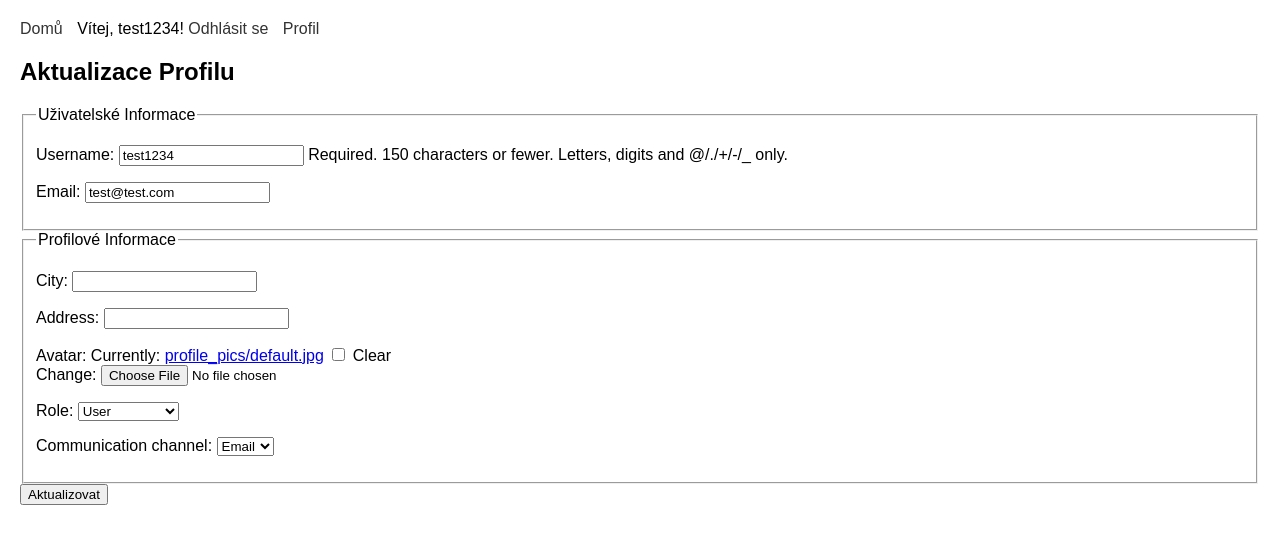
After one commit to Afickyj/Storge, a Django app: page /users/profile/update/ in a window 1280 px wide. The commit adds this page. Shown: the top 544 px of the page. Run offline with Django 5.2, Linux system fonts and the light colour scheme; a user stored in the database is signed in; data comes from the database, SQL or seed files in the repository; both versions use the stored data as it was after the commit.

Commit message:
aktualizace uživatelských údajů

```diff
--- a/StorgeProject/settings.py
+++ b/StorgeProject/settings.py
@@ -12,6 +12,7 @@ https://docs.djangoproject.com/en/5.1/ref/settings/
 
 from pathlib import Path
 import os
+from django.urls import reverse_lazy
 
 # Build paths inside the project like this: BASE_DIR / 'subdir'.
 BASE_DIR = Path(__file__).resolve().parent.parent
@@ -127,3 +128,5 @@ MEDIA_ROOT = os.path.join(BASE_DIR, 'media')
 # https://docs.djangoproject.com/en/5.1/ref/settings/#default-auto-field
 
 DEFAULT_AUTO_FIELD = "django.db.models.BigAutoField"
+
+LOGIN_REDIRECT_URL = reverse_lazy('profile')
--- a/users/apps.py
+++ b/users/apps.py
@@ -1,4 +1,5 @@
 from django.apps import AppConfig
+
 
 class UsersConfig(AppConfig):
     default_auto_field = "django.db.models.BigAutoField"
--- a/users/forms.py
+++ b/users/forms.py
@@ -1,6 +1,8 @@
 from django import forms
 from django.contrib.auth.models import User
 from django.contrib.auth.forms import UserCreationForm
+from .models import Profile
+
 
 class UserRegisterForm(UserCreationForm):
     email = forms.EmailField(required=True)  # Ujistíme se, že email je povinný
@@ -14,3 +16,17 @@ class UserRegisterForm(UserCreationForm):
         if User.objects.filter(email=email).exists():
             raise forms.ValidationError("Tento e-mail je již registrován.")
         return email
+
+
+class UserUpdateForm(forms.ModelForm):
+    email = forms.EmailField(required=True)  # Zajištění, že email je povinný
+
+    class Meta:
+        model = User
+        fields = ['username', 'email']
+
+
+class ProfileUpdateForm(forms.ModelForm):
+    class Meta:
+        model = Profile
+        fields = ['city', 'address', 'avatar', 'role', 'communication_channel']
--- a/users/models.py
+++ b/users/models.py
@@ -15,7 +15,7 @@ class Profile(models.Model):
     user = models.OneToOneField(User, on_delete=models.CASCADE)
     city = models.CharField(max_length=100, blank=True)
     address = models.CharField(max_length=255, blank=True)
-    avatar = models.ImageField(default='default.jpg', upload_to='profile_pics', blank=True)
+    avatar = models.ImageField(default='profile_pics/default.jpg', upload_to='profile_pics', blank=True)
     role = models.CharField(max_length=20, choices=ROLE_CHOICES, default='USER')
     communication_channel = models.CharField(max_length=10, choices=COMMUNICATION_CHANNEL_CHOICES, default='EMAIL')
 
--- /dev/null
+++ b/users/templates/users/profile_update.html
@@ -0,0 +1,19 @@
+{% extends "base.html" %}
+
+{% block title %}Aktualizace Profilu{% endblock %}
+
+{% block content %}
+    <h2>Aktualizace Profilu</h2>
+    <form method="POST" enctype="multipart/form-data">
+        {% csrf_token %}
+        <fieldset>
+            <legend>Uživatelské Informace</legend>
+            {{ u_form.as_p }}
+        </fieldset>
+        <fieldset>
+            <legend>Profilové Informace</legend>
+            {{ p_form.as_p }}
+        </fieldset>
+        <button type="submit" class="btn btn-primary">Aktualizovat</button>
+    </form>
+{% endblock %}
--- a/users/urls.py
+++ b/users/urls.py
@@ -7,4 +7,5 @@ urlpatterns = [
     path('login/', auth_views.LoginView.as_view(template_name='users/login.html'), name='login'),      # Přihlášení
     path('logout/', auth_views.LogoutView.as_view(template_name='users/logout.html'), name='logout'),   # Odhlášení
     path('profile/', views.profile, name='profile'),     # Profilová stránka
+    path('profile/update/', views.profile_update, name='profile-update'),  # Aktualizace profilu
 ]
--- a/users/views.py
+++ b/users/views.py
@@ -1,7 +1,8 @@
 from django.shortcuts import render, redirect
 from django.contrib import messages
 from django.contrib.auth.decorators import login_required
-from .forms import UserRegisterForm
+from .forms import UserRegisterForm, UserUpdateForm, ProfileUpdateForm
+
 
 # Registrace uživatele
 def register(request):
@@ -16,7 +17,30 @@ def register(request):
         form = UserRegisterForm()
     return render(request, 'users/register.html', {'form': form})
 
+
 # Profilová stránka
 @login_required
 def profile(request):
     return render(request, 'users/profile.html')
+
+
+@login_required
+def profile_update(request):
+    if request.method == 'POST':
+        u_form = UserUpdateForm(request.POST, instance=request.user)
+        p_form = ProfileUpdateForm(request.POST, request.FILES, instance=request.user.profile)
+        if u_form.is_valid() and p_form.is_valid():
+            u_form.save()
+            p_form.save()
+            messages.success(request, f'Tvé údaje byly aktualizovány!')
+            return redirect('profile')  # Přesměrování na profilovou stránku
+    else:
+        u_form = UserUpdateForm(instance=request.user)
+        p_form = ProfileUpdateForm(instance=request.user.profile)
+
+    context = {
+        'u_form': u_form,
+        'p_form': p_form
+    }
+
+    return render(request, 'users/profile_update.html', context)
```
Also changed, not shown: users/templates/users/profile.html (+6 -9 lines), db.sqlite3, users/migrations/0002_alter_profile_avatar.py (added).
